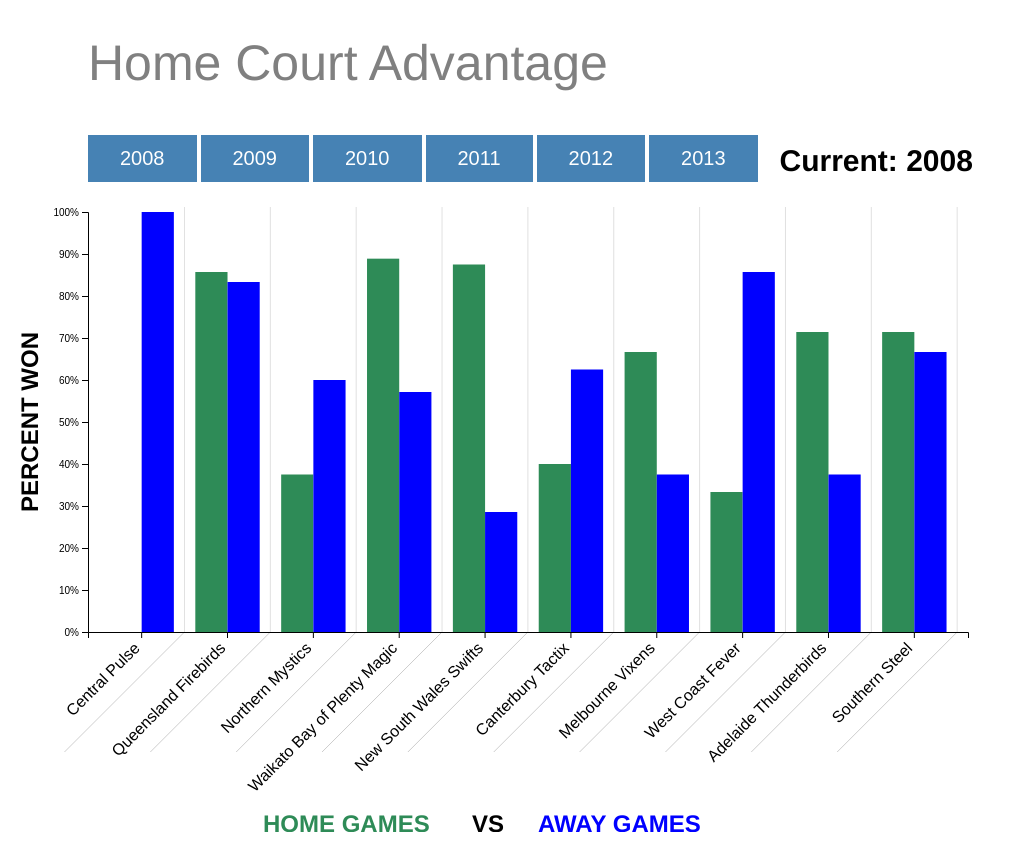
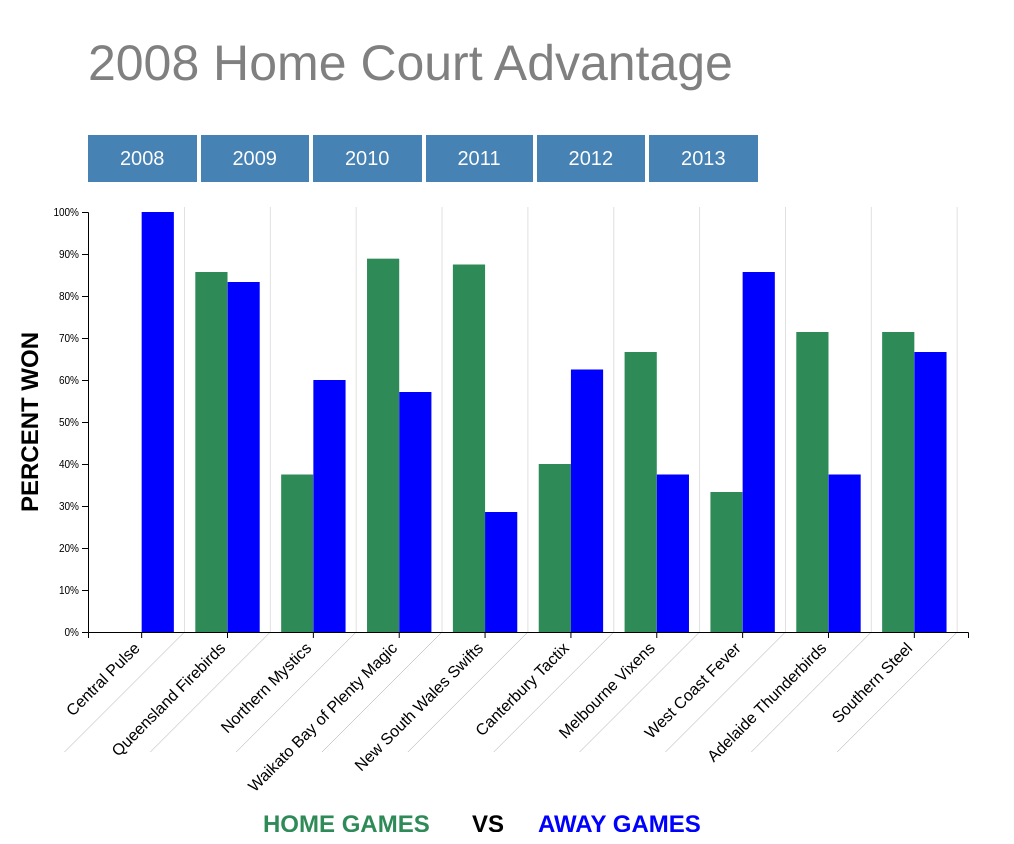
Before and after one commit to haydnbannister/SWEN422A1, a plain HTML site: page homeadvantage.html in a window 1280 px wide. Shown: the whole page, without its empty margins (0-1014 px from the left). Drawn offline with nearby package versions, Linux system fonts and the light colour scheme.

Commit message:
code set title

```diff
--- a/homeadvantage.html
+++ b/homeadvantage.html
@@ -70,7 +70,7 @@
 <body>
 
 
-<h1 class="heading">
+<h1 class="heading" id="currentYear">
     Home Court Advantage
 </h1>
 
@@ -95,9 +95,6 @@
         2013
     </button>
 
-    <p class="year" id="currentYear">
-        Current: 2008
-    </p>
 </div>
 
 
@@ -177,7 +174,7 @@
         // default view is 2008
         var category = "2008";
         // set current
-        document.getElementById('currentYear').innerHTML = "Current: "+category;
+        document.getElementById('currentYear').innerHTML = category+" Home Court Advantage";
         // filter for year and remove byes
         var filteredData = data.filter(function (d) {
             return (d.Year == category && d.Score1 != 0);
@@ -326,7 +323,7 @@
     function dataUpdate(category) {
 
         // set current year text
-        document.getElementById('currentYear').innerHTML = "Current: "+category;
+        document.getElementById('currentYear').innerHTML = category+" Home Court Advantage";
 
         // filter for year and remove byes
         var filteredData = data.filter(function (d) {
```
